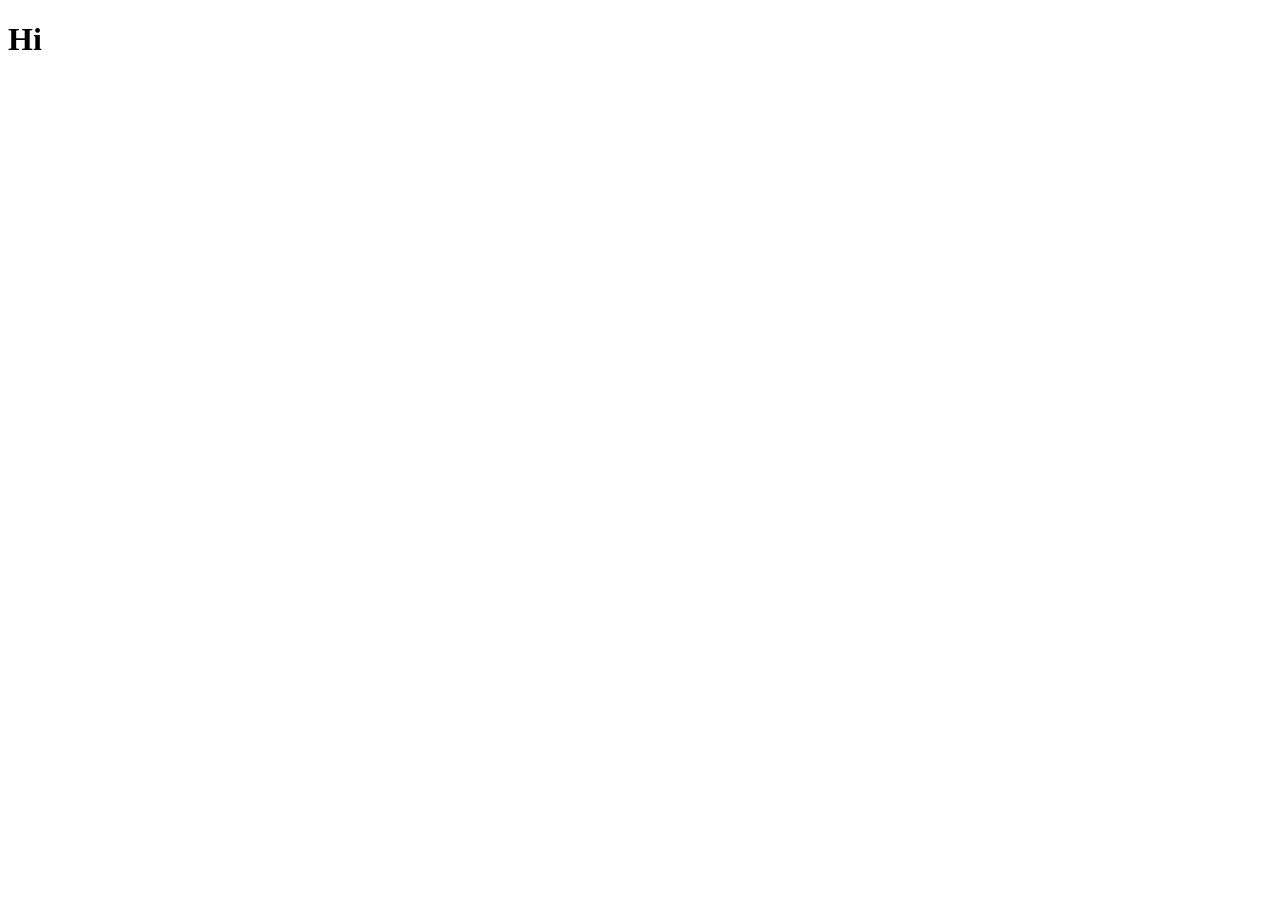
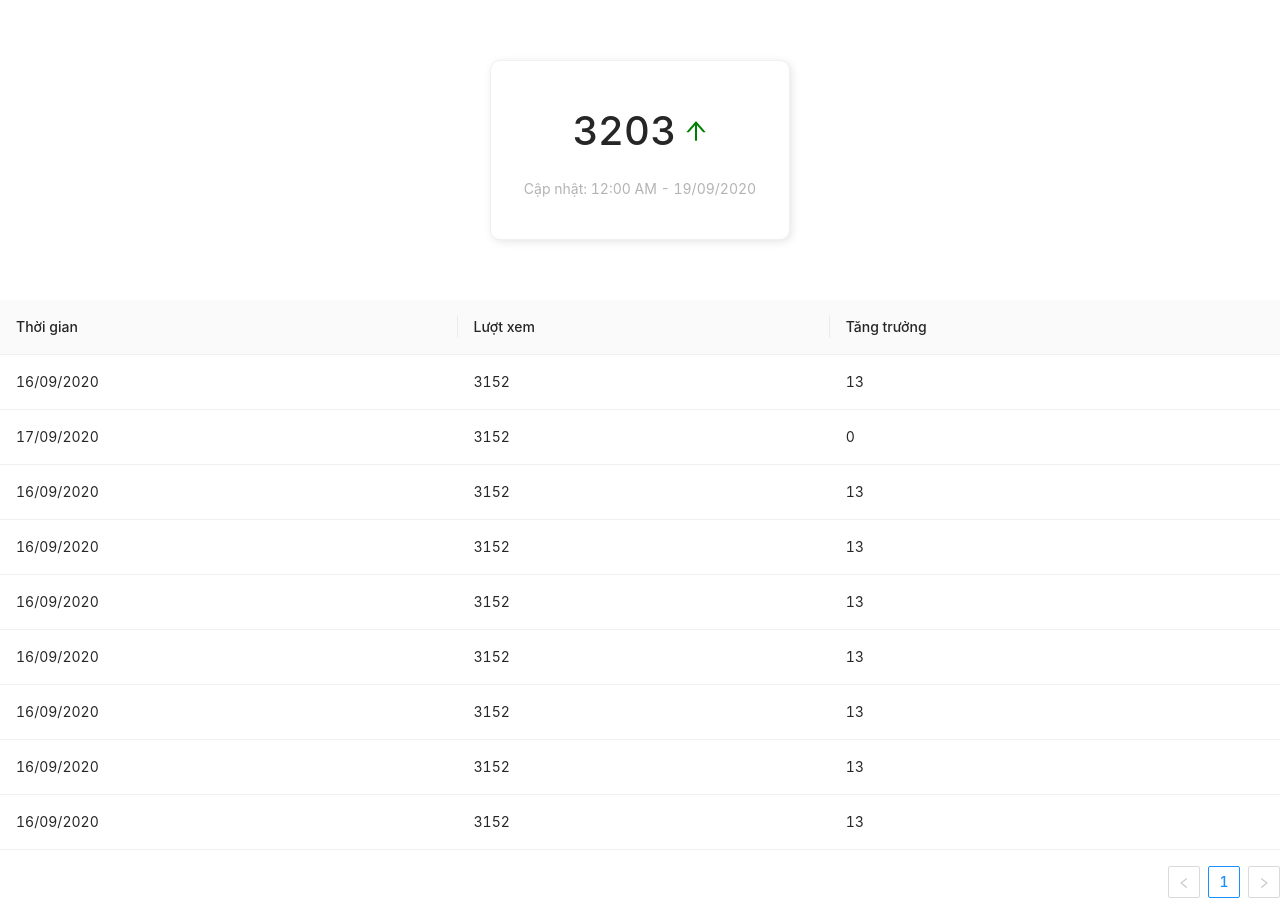
Before and after one commit to CaoHuy26/view-counter, a React (Create React App) app in the folder app/: page / in a window 1280 px wide. Before the commit the page ends 800 px from the top, so only its background shows below. Built offline with nearby package versions, Linux system fonts and the light colour scheme.

Commit message:
Update layout

```diff
--- a/app/package.json
+++ b/app/package.json
@@ -3,6 +3,7 @@
   "version": "0.1.0",
   "private": true,
   "dependencies": {
+    "@ant-design/icons": "^4.2.2",
     "@testing-library/jest-dom": "^4.2.4",
     "@testing-library/react": "^9.5.0",
     "@testing-library/user-event": "^7.2.1",
--- a/app/src/App.js
+++ b/app/src/App.js
@@ -1,9 +1,11 @@
 import React from 'react';
+import { Card, Table } from './components';
 
 function App() {
   return (
     <div className="App">
-      <h1>Hi</h1>
+      <Card />
+      <Table />
     </div>
   );
 }
--- /dev/null
+++ b/app/src/components/Card.js
@@ -0,0 +1,63 @@
+import React from 'react';
+import { Card as CardTD } from 'antd';
+import { ArrowUpOutlined } from '@ant-design/icons';
+
+const Card = () => {
+  return (
+    <div style={styles.container}>
+      <CardTD style={styles.card}>
+        <div style={styles.currentView}>
+          <h1 style={styles.view}>
+            3203
+          </h1>
+          <ArrowUpOutlined style={styles.arrowIcon} />
+        </div>
+        <p style={styles.time}>
+          Cập nhật: 12:00 AM - 19/09/2020
+        </p>
+      </CardTD>
+    </div>
+  );
+};
+
+export default Card;
+
+const styles = {
+  container: {
+    display: 'flex',
+    justifyContent: 'center',
+    alignItems: 'center',
+    height: 300
+  },
+  card: {
+    alignItems: 'center',
+    justifyContent: 'center',
+    display: 'flex',
+    width: 300,
+    height: 180,
+    borderRadius: 10,
+    boxShadow: '2px 2px 8px rgba(0, 0, 0, 0.1)'
+  },
+  currentView: {
+    display: 'flex',
+    flexDirection: 'row',
+    justifyContent: 'center',
+    alignItems: 'center',
+    paddingBottom: 16
+  },
+  view: {
+    textAlign: 'center',
+    fontSize: 40,
+    margin: 0,
+    marginRight: 8
+  },
+  arrowIcon: {
+    fontSize: 24,
+    color: 'green',
+    marginTop: 0
+  },
+  time: {
+    margin: 0,
+    color: '#b3b3b3'
+  }
+};
--- /dev/null
+++ b/app/src/components/Table.js
@@ -0,0 +1,107 @@
+import React from 'react';
+import { Table as TableTD } from 'antd';
+
+const data = [
+  {
+    _id: '5f61db1a4cadfa04c70efaac',
+    username: 'caohuy26',
+    view: 3152,
+    differenceView: 13,
+    date: '16/09/2020',
+    time: '9:30:00 AM'
+  },
+  {
+    _id: '5f61db1a4cadfa04c70efaa3',
+    username: 'caohuy26',
+    view: 3152,
+    differenceView: 0,
+    date: '17/09/2020',
+    time: '9:30:00 AM'
+  },
+  {
+    _id: '5f61db1a4cadfa04c70efaac',
+    username: 'caohuy26',
+    view: 3152,
+    differenceView: 13,
+    date: '16/09/2020',
+    time: '9:30:00 AM'
+  },
+  {
+    _id: '5f61db1a4cadfa04c70efaac',
+    username: 'caohuy26',
+    view: 3152,
+    differenceView: 13,
+    date: '16/09/2020',
+    time: '9:30:00 AM'
+  },
+  {
+    _id: '5f61db1a4cadfa04c70efaac',
+    username: 'caohuy26',
+    view: 3152,
+    differenceView: 13,
+    date: '16/09/2020',
+    time: '9:30:00 AM'
+  },
+  {
+    _id: '5f61db1a4cadfa04c70efaac',
+    username: 'caohuy26',
+    view: 3152,
+    differenceView: 13,
+    date: '16/09/2020',
+    time: '9:30:00 AM'
+  },
+  {
+    _id: '5f61db1a4cadfa04c70efaac',
+    username: 'caohuy26',
+    view: 3152,
+    differenceView: 13,
+    date: '16/09/2020',
+    time: '9:30:00 AM'
+  },
+  {
+    _id: '5f61db1a4cadfa04c70efaac',
+    username: 'caohuy26',
+    view: 3152,
+    differenceView: 13,
+    date: '16/09/2020',
+    time: '9:30:00 AM'
+  },
+  {
+    _id: '5f61db1a4cadfa04c70efaac',
+    username: 'caohuy26',
+    view: 3152,
+    differenceView: 13,
+    date: '16/09/2020',
+    time: '9:30:00 AM'
+  }
+];
+
+const columns = [
+  {
+    title: 'Thời gian',
+    dataIndex: 'date',
+    key: 'date'
+  },
+  {
+    title: 'Lượt xem',
+    dataIndex: 'view',
+    key: 'view'
+  },
+  {
+    title: 'Tăng trưởng',
+    dataIndex: 'differenceView',
+    key: 'differenceView'
+  },
+];
+
+
+const Table = () => {
+  return (
+    <TableTD
+      dataSource={data}
+      columns={columns}
+    />
+  );
+};
+
+export default Table;
--- a/app/src/components/index.js
+++ b/app/src/components/index.js
@@ -0,0 +1,2 @@
+export { default as Card } from './Card';
+export { default as Table } from './Table';
--- a/app/src/index.js
+++ b/app/src/index.js
@@ -2,6 +2,8 @@ import React from 'react';
 import ReactDOM from 'react-dom';
 import App from './App';
 import * as serviceWorker from './serviceWorker';
+
+import 'antd/dist/antd.css';
 
 ReactDOM.render(
     <App />,
```
Also changed, not shown: 1 other file (tests, documents, lock files or other folders).
